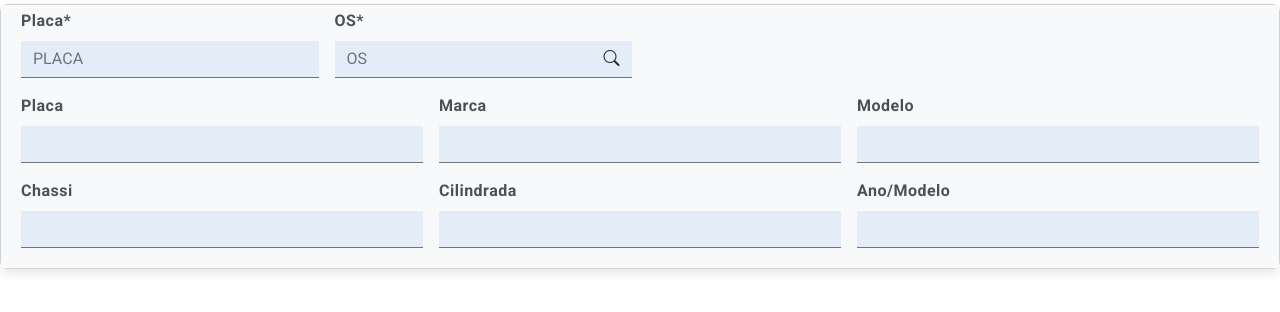
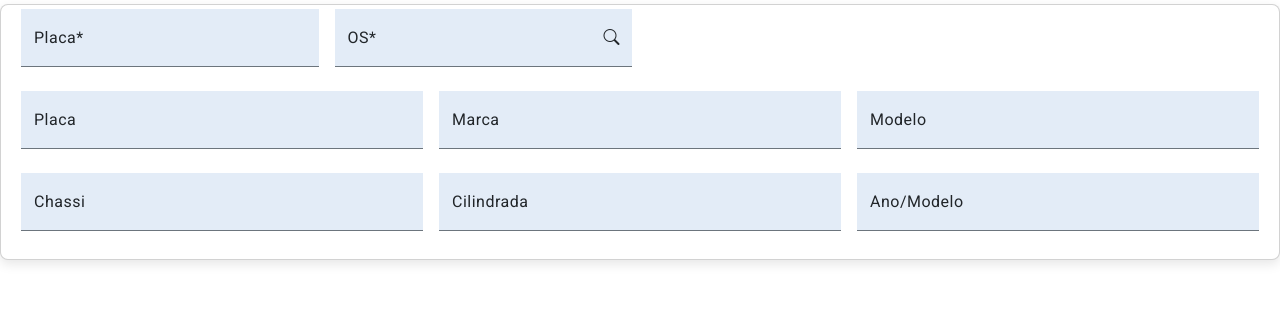
Before and after one commit to pedrobolfe/TelaMKW, an Angular app in the folder tela-mekanic-web/: page / in a window 1280 px wide. Shown: the top 312 px of the page. Built offline with nearby package versions, Linux system fonts and the light colour scheme.

Commit message:
add form-floating

```diff
--- a/tela-mekanic-web/src/app/form/form.component.css
+++ b/tela-mekanic-web/src/app/form/form.component.css
@@ -5,12 +5,10 @@
 
 .card-body {
     padding: 20px; /* Aumenta o padding para mais espaçamento interno */
-    background-color: #f8f9fa; /* Cor de fundo suave */
 }
 
-.form-label {
-    font-weight: bold; /* Negrito nas labels */
-    color: #495057; /* Cor do texto da label */
+.form-floating label::after {
+    background-color: transparent;
 }
 
 .form-control {
@@ -19,11 +17,6 @@
     box-shadow: none; /* Remove sombra */
     border: none;
     border-bottom: 1px solid #6c757d;
-}
-
-.form-control:focus {
-    border-color: #007bff; /* Cor de destaque no campo focado */
-    box-shadow: 0 0 0 0.2rem rgba(0, 123, 255, 0.25); /* Sombra ao focar */
 }
 
 .text-danger {
@@ -41,7 +34,6 @@ span {
     border: none;
     border-bottom: 1px solid #6c757d;
     background-color: #e3ecf7;
-
 }
 .row {
     margin-bottom: 1rem; /* Espaçamento entre as linhas do formulário */
--- a/tela-mekanic-web/src/app/form/form.component.html
+++ b/tela-mekanic-web/src/app/form/form.component.html
@@ -3,11 +3,33 @@
         <form [formGroup]="form" class="">
             <div class="row g-3 pt-0">
                 <div class="col-6 col-md-3">
+                    <div class="form-floating mb-2">
+                        <input type="text" formControlName="inPlaca" class="form-control text-uppercase" id="placa" placeholder="Placa" minlength="8" maxlength="8" required>
+                        <label for="placa">Placa*</label>
+                    </div>
+                </div>
+
+                <div class="col-6 col-md-3">
+                    <div class="input-group mb-2">
+                        <div class="form-floating flex-grow-1" >
+                            <input type="text" formControlName="numOS" class="form-control text-uppercase"  id="numOs" placeholder="OS" (blur)="getPopula()" required>
+                            <label for="numOs" >OS*</label>
+                        </div>
+                        <span class="input-group-text" style="cursor: pointer;">
+                            <i class="bi bi-search"></i>
+                        </span>
+                    </div>
+                    <div *ngIf="form.get('numOS')?.invalid && form.get('numOS')?.touched" class="text-danger">
+                        <div *ngIf="form.get('numOS')?.errors?.['required']">OS é obrigatória.</div>
+                    </div>
+                </div>
+
+                <!-- <div class="col-6 col-md-3">
                     <label for="placa" class="form-label">Placa*</label>
                     <input type="text" formControlName="inPlaca" class="form-control text-uppercase" placeholder="Placa" minlength="8" maxlength="8">
                 </div>
                 <div class="col-6 col-md-3">
-                    <label for="numOs" class="form-label">OS*</label>
+
                     <div class="input-group">
                         <input type="text" formControlName="numOS" class="form-control text-uppercase " placeholder="OS" (blur)="getPopula()">
                         <span class="input-group-text"style="cursor: pointer;">
@@ -17,34 +39,47 @@
                     <div *ngIf="form.get('numOS')?.invalid && form.get('numOS')?.touched" class="text-danger">
                         <div *ngIf="form.get('numOS')?.errors?.['required']">OS é obrigatória.</div>
                     </div>
-                </div>
+                </div> -->
             </div>
             <div class="row g-3">
                 <div class="col-4">
-                    <label for="placa" class="form-label">Placa</label>
-                    <input type="text" formControlName="outPlaca" class="form-control text-uppercase" readonly>
+                    <div class="form-floating mb-2">
+                        <input type="text" formControlName="outPlaca" class="form-control text-uppercase" id="outPlaca" placeholder="Placa" readonly>
+                        <label for="outPlaca">Placa</label>
+                    </div>
                 </div>
                 <div class="col-4">
-                    <label for="numOs" class="form-label">Marca</label>
-                    <input type="text" formControlName="outMarca" class="form-control text-uppercase" readonly>
+                    <div class="form-floating mb-2">
+                        <input type="text" formControlName="outMarca" class="form-control text-uppercase" id="outMarca" placeholder="Marca" readonly>
+                        <label for="outMarca">Marca</label>
+                    </div>
                 </div>
                 <div class="col-4">
-                    <label for="numOs" class="form-label">Modelo</label>
-                    <input type="text" formControlName="outModelo" class="form-control text-uppercase" readonly>
+                    <div class="form-floating mb-2">
+                        <input type="text" formControlName="outModelo" class="form-control text-uppercase" id="outModelo" placeholder="Modelo" readonly>
+                        <label for="outModelo">Modelo</label>
+                    </div>
                 </div>
             </div>
+
             <div class="row g-3">
                 <div class="col-4">
-                    <label for="placa" class="form-label">Chassi</label>
-                    <input type="text" formControlName="outChassi" class="form-control text-uppercase" readonly>
+                    <div class="form-floating mb-2">
+                        <input type="text" formControlName="outChassi" class="form-control text-uppercase" id="outChassi" placeholder="Chassi" readonly>
+                        <label for="outChassi">Chassi</label>
+                    </div>
                 </div>
                 <div class="col-4">
-                    <label for="numOs" class="form-label">Cilindrada</label>
-                    <input type="text" formControlName="outCilindrada" class="form-control text-uppercase" readonly>
+                    <div class="form-floating mb-2">
+                        <input type="text" formControlName="outCilindrada" class="form-control text-uppercase" id="outCilindrada" placeholder="Cilindrada" readonly>
+                        <label for="outCilindrada">Cilindrada</label>
+                    </div>
                 </div>
                 <div class="col-4">
-                    <label for="numOs" class="form-label">Ano/Modelo</label>
-                    <input type="text" formControlName="outAnoModelo" class="form-control text-uppercase" readonly>
+                    <div class="form-floating mb-2">
+                        <input type="text" formControlName="outAnoModelo" class="form-control text-uppercase" id="outAnoModelo" placeholder="Ano/Modelo" readonly>
+                        <label for="outAnoModelo">Ano/Modelo</label>
+                    </div>
                 </div>
             </div>
         </form>
```
